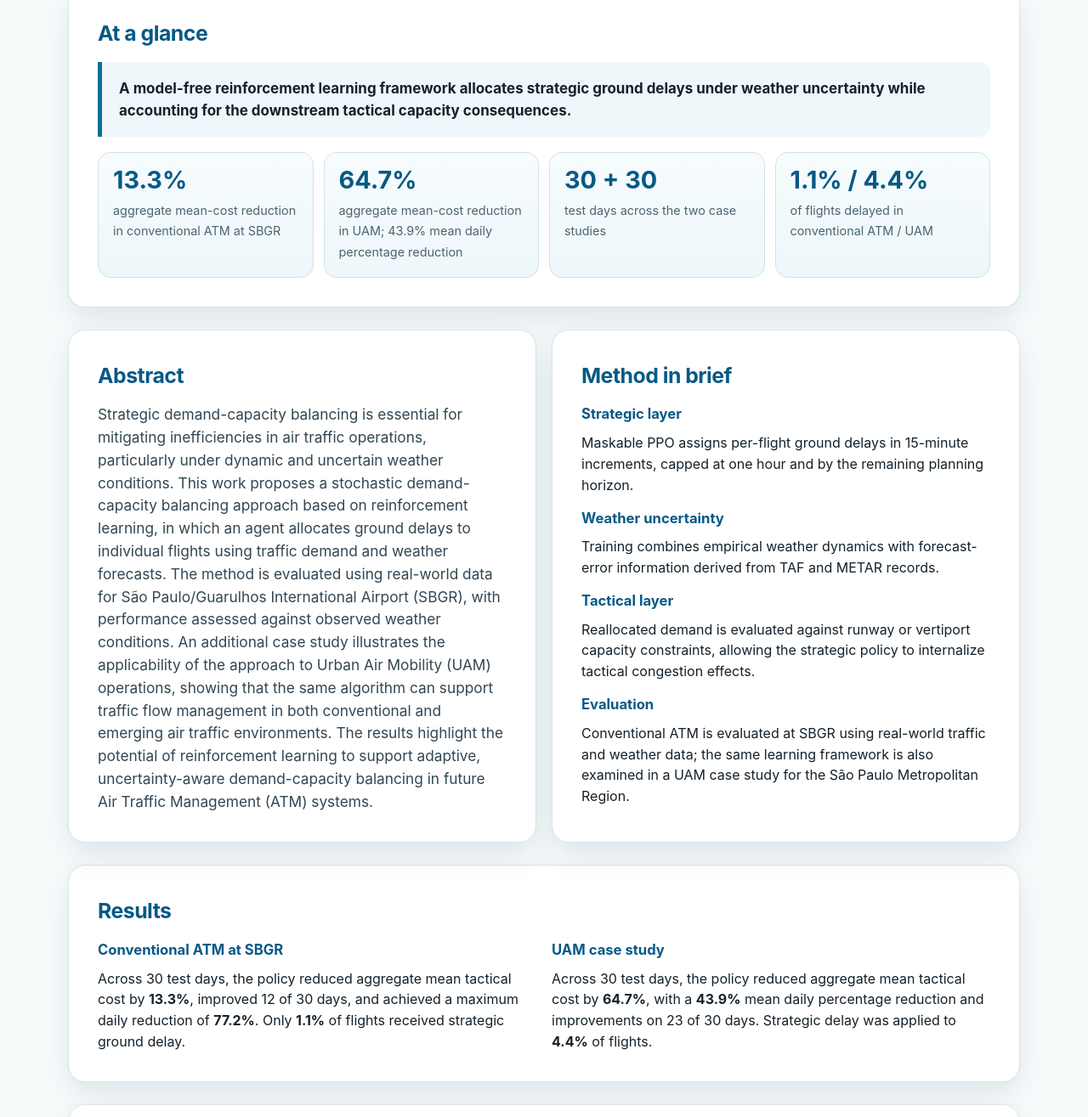
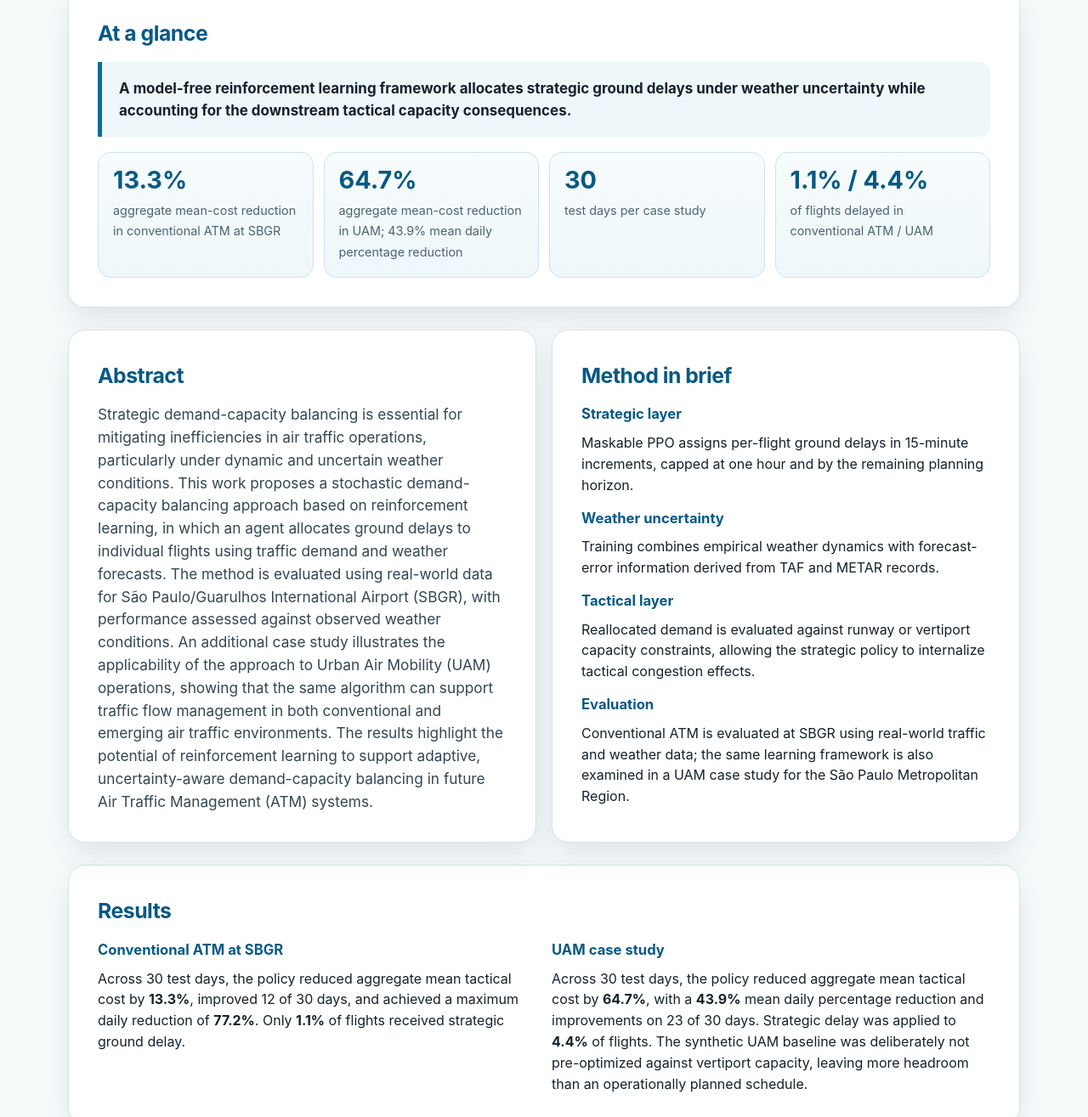
Before and after one commit to Orbolato/dasc2026-paper-276, a plain HTML site: page index.html in a window 1280 px wide. Shown: the part 662-1977 px from the top of the page at 85% size. Drawn offline with Linux system fonts and the light colour scheme.

Commit message:
Update index

```diff
--- a/index.html
+++ b/index.html
@@ -194,7 +194,7 @@
         <div class="metrics">
           <div class="metric"><strong>13.3%</strong><span>aggregate mean-cost reduction in conventional ATM at SBGR</span></div>
           <div class="metric"><strong>64.7%</strong><span>aggregate mean-cost reduction in UAM; 43.9% mean daily percentage reduction</span></div>
-          <div class="metric"><strong>30 + 30</strong><span>test days across the two case studies</span></div>
+          <div class="metric"><strong>30</strong><span>test days per case study</span></div>
           <div class="metric"><strong>1.1% / 4.4%</strong><span>of flights delayed in conventional ATM / UAM</span></div>
         </div>
       </section>
@@ -226,7 +226,7 @@
           </div>
           <div>
             <h3>UAM case study</h3>
-            <p>Across 30 test days, the policy reduced aggregate mean tactical cost by <strong>64.7%</strong>, with a <strong>43.9%</strong> mean daily percentage reduction and improvements on 23 of 30 days. Strategic delay was applied to <strong>4.4%</strong> of flights.</p>
+            <p>Across 30 test days, the policy reduced aggregate mean tactical cost by <strong>64.7%</strong>, with a <strong>43.9%</strong> mean daily percentage reduction and improvements on 23 of 30 days. Strategic delay was applied to <strong>4.4%</strong> of flights. The synthetic UAM baseline was deliberately not pre-optimized against vertiport capacity, leaving more headroom than an operationally planned schedule.</p>
           </div>
         </div>
       </section>
```
